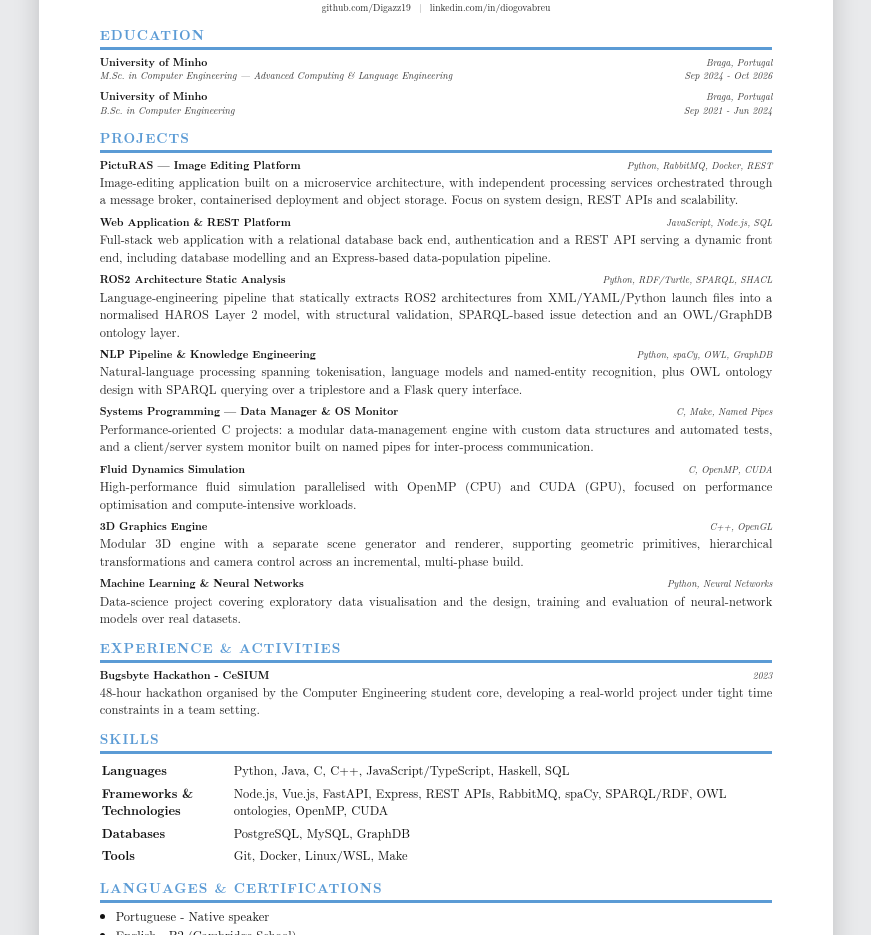
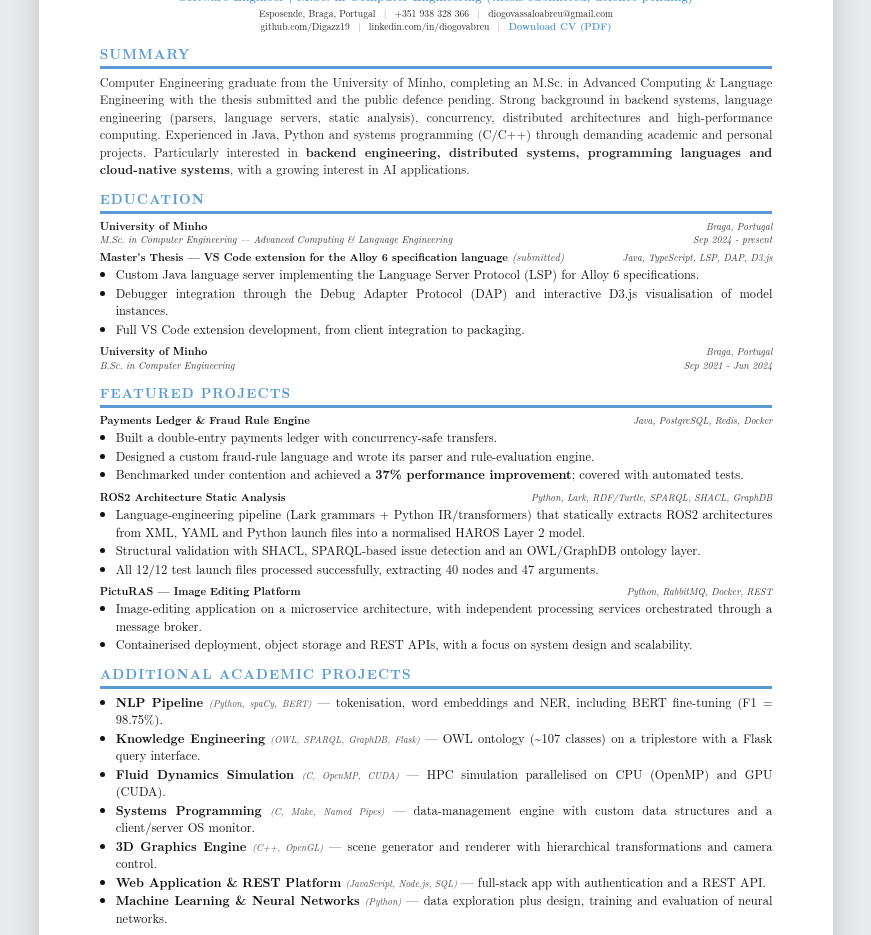
Before and after one commit to Digazz19/cv, a plain HTML site: page index.html in a window 1280 px wide. Shown: the part 132-1067 px from the top of the page, without its empty margins (204-1075 px from the left). Drawn offline with Linux system fonts and the light colour scheme.

Commit message:
Update CV

```diff
--- a/index.html
+++ b/index.html
@@ -2,6 +2,9 @@
 <html lang="en">
 <head>
 <meta charset="UTF-8">
+<meta name="viewport" content="width=device-width, initial-scale=1">
+<title>Diogo Abreu — Software Engineer</title>
+<meta name="description" content="CV of Diogo Abreu, Software Engineer and M.Sc. in Computer Engineering (University of Minho).">
 <style>
   @page { size: A4; margin: 0; }
   * { margin: 0; padding: 0; box-sizing: border-box; }
@@ -25,7 +28,14 @@
     font-size: 12.5px;
   }
 
+  .headline { font-size: 11.5px; font-weight: 700; color: #5b9bd5; margin-bottom: 3px; }
+  .contact a.pdf { color: #5b9bd5; font-weight: 700; }
+  .muted { font-style: italic; color: #444; font-weight: 400; }
+  .thesis { margin-top: 3px; }
+  .thesis .left { font-size: 10.4px; }
+
   @media print {
+    .contact a.pdf, .sep.pdf { display: none; }
     body { background: #ffffff; padding: 0; }
     .sheet { box-shadow: none; margin: 0; width: auto; min-height: auto; font-size: 10.2px; }
   }
@@ -83,6 +93,19 @@
 
   ul.compact { margin: 1.5px 0 0 16px; }
   ul.compact li { margin-bottom: 1px; text-align: justify; }
+  /* Mobile: drop the fixed A4 sheet */
+  @media screen and (max-width: 820px) {
+    body { padding: 0; background: #fff; }
+    .sheet { width: 100%; min-height: auto; padding: 18px 16px; box-shadow: none; font-size: 14px; }
+    header h1 { font-size: 22px; }
+    .row, .subrow { flex-direction: column; align-items: flex-start; }
+    .row .right, .subrow span:last-child { white-space: normal; }
+    .contact, .row .right, .subrow, .stack { font-size: 12px; }
+    .row .left { font-size: 14px; }
+    .skills-table .cat { width: 95px; }
+    .desc, ul.compact li { text-align: left; }
+  }
+
 </style>
 </head>
 <body>
@@ -90,16 +113,24 @@
 
   <header>
     <h1>Diogo Ribeiro Vassalo de Abreu</h1>
+    <div class="headline">Software Engineer <span class="sep">|</span> M.Sc. in Computer Engineering (thesis submitted, defence pending)</div>
     <div class="contact">
       Esposende, Braga, Portugal
       <span class="sep">|</span> +351 938 328 366
-      <span class="sep">|</span> diogovassaloabreu@gmail.com
+      <span class="sep">|</span> <a href="mailto:diogovassaloabreu@gmail.com">diogovassaloabreu@gmail.com</a>
       <br>
       <a href="https://github.com/Digazz19">github.com/Digazz19</a>
       <span class="sep">|</span>
       <a href="https://linkedin.com/in/diogovabreu">linkedin.com/in/diogovabreu</a>
+      <span class="sep pdf">|</span>
+      <a class="pdf" href="CV_DiogoAbreu.pdf" download>Download CV (PDF)</a>
     </div>
   </header>
+
+  <section>
+    <h2>Summary</h2>
+    <div class="desc">Computer Engineering graduate from the University of Minho, completing an M.Sc. in Advanced Computing &amp; Language Engineering with the thesis submitted and the public defence pending. Strong background in backend systems, language engineering (parsers, language servers, static analysis), concurrency, distributed architectures and high-performance computing. Experienced in Java, Python and systems programming (C/C++) through demanding academic and personal projects. Particularly interested in <b>backend engineering, distributed systems, programming languages and cloud-native systems</b>, with a growing interest in AI applications.</div>
+  </section>
 
   <section>
     <h2>Education</h2>
@@ -110,8 +141,17 @@
       </div>
       <div class="subrow">
         <span>M.Sc. in Computer Engineering — Advanced Computing &amp; Language Engineering</span>
-        <span>Sep 2024 - Oct 2026</span>
+        <span>Sep 2024 - present</span>
       </div>
+      <div class="row thesis">
+        <span class="left">Master's Thesis — VS Code extension for the Alloy 6 specification language <span class="muted">(submitted)</span></span>
+        <span class="right">Java, TypeScript, LSP, DAP, D3.js</span>
+      </div>
+      <ul class="compact">
+        <li>Custom Java language server implementing the Language Server Protocol (LSP) for Alloy 6 specifications.</li>
+        <li>Debugger integration through the Debug Adapter Protocol (DAP) and interactive D3.js visualisation of model instances.</li>
+        <li>Full VS Code extension development, from client integration to packaging.</li>
+      </ul>
     </div>
     <div class="entry">
       <div class="row">
@@ -126,72 +166,55 @@
   </section>
 
   <section>
-    <h2>Projects</h2>
+    <h2>Featured Projects</h2>
+
+    <div class="entry">
+      <div class="row">
+        <span class="left">Payments Ledger &amp; Fraud Rule Engine</span>
+        <span class="right">Java, PostgreSQL, Redis, Docker</span>
+      </div>
+      <ul class="compact">
+        <li>Built a double-entry payments ledger with concurrency-safe transfers.</li>
+        <li>Designed a custom fraud-rule language and wrote its parser and rule-evaluation engine.</li>
+        <li>Benchmarked under contention and achieved a <b>37% performance improvement</b>; covered with automated tests.</li>
+      </ul>
+    </div>
+
+    <div class="entry">
+      <div class="row">
+        <span class="left">ROS2 Architecture Static Analysis</span>
+        <span class="right">Python, Lark, RDF/Turtle, SPARQL, SHACL, GraphDB</span>
+      </div>
+      <ul class="compact">
+        <li>Language-engineering pipeline (Lark grammars + Python IR/transformers) that statically extracts ROS2 architectures from XML, YAML and Python launch files into a normalised HAROS Layer 2 model.</li>
+        <li>Structural validation with SHACL, SPARQL-based issue detection and an OWL/GraphDB ontology layer.</li>
+        <li>All 12/12 test launch files processed successfully, extracting 40 nodes and 47 arguments.</li>
+      </ul>
+    </div>
 
     <div class="entry">
       <div class="row">
         <span class="left">PictuRAS — Image Editing Platform</span>
         <span class="right">Python, RabbitMQ, Docker, REST</span>
       </div>
-      <div class="desc">Image-editing application built on a microservice architecture, with independent processing services orchestrated through a message broker, containerised deployment and object storage. Focus on system design, REST APIs and scalability.</div>
+      <ul class="compact">
+        <li>Image-editing application on a microservice architecture, with independent processing services orchestrated through a message broker.</li>
+        <li>Containerised deployment, object storage and REST APIs, with a focus on system design and scalability.</li>
+      </ul>
     </div>
+  </section>
 
-    <div class="entry">
-      <div class="row">
-        <span class="left">Web Application &amp; REST Platform</span>
-        <span class="right">JavaScript, Node.js, SQL</span>
-      </div>
-      <div class="desc">Full-stack web application with a relational database back end, authentication and a REST API serving a dynamic front end, including database modelling and an Express-based data-population pipeline.</div>
-    </div>
-
-    <div class="entry">
-      <div class="row">
-        <span class="left">ROS2 Architecture Static Analysis</span>
-        <span class="right">Python, RDF/Turtle, SPARQL, SHACL</span>
-      </div>
-      <div class="desc">Language-engineering pipeline that statically extracts ROS2 architectures from XML/YAML/Python launch files into a normalised HAROS Layer 2 model, with structural validation, SPARQL-based issue detection and an OWL/GraphDB ontology layer.</div>
-    </div>
-
-    <div class="entry">
-      <div class="row">
-        <span class="left">NLP Pipeline &amp; Knowledge Engineering</span>
-        <span class="right">Python, spaCy, OWL, GraphDB</span>
-      </div>
-      <div class="desc">Natural-language processing spanning tokenisation, language models and named-entity recognition, plus OWL ontology design with SPARQL querying over a triplestore and a Flask query interface.</div>
-    </div>
-
-    <div class="entry">
-      <div class="row">
-        <span class="left">Systems Programming — Data Manager &amp; OS Monitor</span>
-        <span class="right">C, Make, Named Pipes</span>
-      </div>
-      <div class="desc">Performance-oriented C projects: a modular data-management engine with custom data structures and automated tests, and a client/server system monitor built on named pipes for inter-process communication.</div>
-    </div>
-
-    <div class="entry">
-      <div class="row">
-        <span class="left">Fluid Dynamics Simulation</span>
-        <span class="right">C, OpenMP, CUDA</span>
-      </div>
-      <div class="desc">High-performance fluid simulation parallelised with OpenMP (CPU) and CUDA (GPU), focused on performance optimisation and compute-intensive workloads.</div>
-    </div>
-
-    <div class="entry">
-      <div class="row">
-        <span class="left">3D Graphics Engine</span>
-        <span class="right">C++, OpenGL</span>
-      </div>
-      <div class="desc">Modular 3D engine with a separate scene generator and renderer, supporting geometric primitives, hierarchical transformations and camera control across an incremental, multi-phase build.</div>
-    </div>
-
-    <div class="entry">
-      <div class="row">
-        <span class="left">Machine Learning &amp; Neural Networks</span>
-        <span class="right">Python, Neural Networks</span>
-      </div>
-      <div class="desc">Data-science project covering exploratory data visualisation and the design, training and evaluation of neural-network models over real datasets.</div>
-    </div>
-
+  <section>
+    <h2>Additional Academic Projects</h2>
+    <ul class="compact">
+      <li><b>NLP Pipeline</b> <span class="stack">(Python, spaCy, BERT)</span> — tokenisation, word embeddings and NER, including BERT fine-tuning (F1 = 98.75%).</li>
+      <li><b>Knowledge Engineering</b> <span class="stack">(OWL, SPARQL, GraphDB, Flask)</span> — OWL ontology (~107 classes) on a triplestore with a Flask query interface.</li>
+      <li><b>Fluid Dynamics Simulation</b> <span class="stack">(C, OpenMP, CUDA)</span> — HPC simulation parallelised on CPU (OpenMP) and GPU (CUDA).</li>
+      <li><b>Systems Programming</b> <span class="stack">(C, Make, Named Pipes)</span> — data-management engine with custom data structures and a client/server OS monitor.</li>
+      <li><b>3D Graphics Engine</b> <span class="stack">(C++, OpenGL)</span> — scene generator and renderer with hierarchical transformations and camera control.</li>
+      <li><b>Web Application &amp; REST Platform</b> <span class="stack">(JavaScript, Node.js, SQL)</span> — full-stack app with authentication and a REST API.</li>
+      <li><b>Machine Learning &amp; Neural Networks</b> <span class="stack">(Python)</span> — data exploration plus design, training and evaluation of neural networks.</li>
+    </ul>
   </section>
 
   <section>
@@ -201,25 +224,25 @@
         <span class="left">Bugsbyte Hackathon - CeSIUM</span>
         <span class="right">2023</span>
       </div>
-      <div class="desc">48-hour hackathon organised by the Computer Engineering student core, developing a real-world project under tight time constraints in a team setting.</div>
+      <div class="desc">48-hour team hackathon organised by the Computer Engineering student core, building a real-world project under tight time constraints.</div>
     </div>
   </section>
 
   <section>
     <h2>Skills</h2>
     <table class="skills-table">
-      <tr><td class="cat">Languages</td><td>Python, Java, C, C++, JavaScript/TypeScript, Haskell, SQL</td></tr>
-      <tr><td class="cat">Frameworks &amp; Technologies</td><td>Node.js, Vue.js, FastAPI, Express, REST APIs, RabbitMQ, spaCy, SPARQL/RDF, OWL ontologies, OpenMP, CUDA</td></tr>
-      <tr><td class="cat">Databases</td><td>PostgreSQL, MySQL, GraphDB</td></tr>
-      <tr><td class="cat">Tools</td><td>Git, Docker, Linux/WSL, Make</td></tr>
+      <tr><td class="cat">Languages</td><td>Java, Python, C, C++, JavaScript/TypeScript, Haskell, SQL</td></tr>
+      <tr><td class="cat">Frameworks &amp; Technologies</td><td>Node.js, Express, FastAPI, Vue.js, REST APIs, RabbitMQ, LSP/DAP, D3.js, spaCy, RDF/SPARQL/OWL, OpenMP, CUDA</td></tr>
+      <tr><td class="cat">Databases</td><td>PostgreSQL, Redis, MySQL, GraphDB</td></tr>
+      <tr><td class="cat">Tools</td><td>Git, Docker, Kubernetes, Linux, Make</td></tr>
     </table>
   </section>
 
   <section>
-    <h2>Languages &amp; Certifications</h2>
+    <h2>Languages</h2>
     <ul class="compact">
       <li>Portuguese - Native speaker</li>
-      <li>English - B2 (Cambridge School)</li>
+      <li>English - B2 (Professional Working Proficiency)</li>
     </ul>
   </section>
 
```
